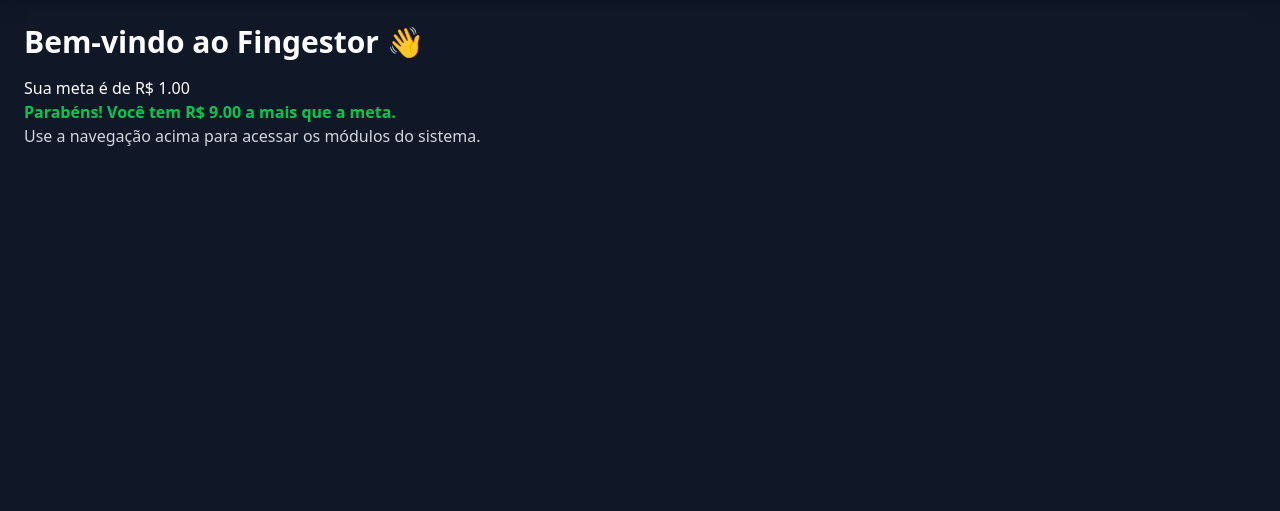
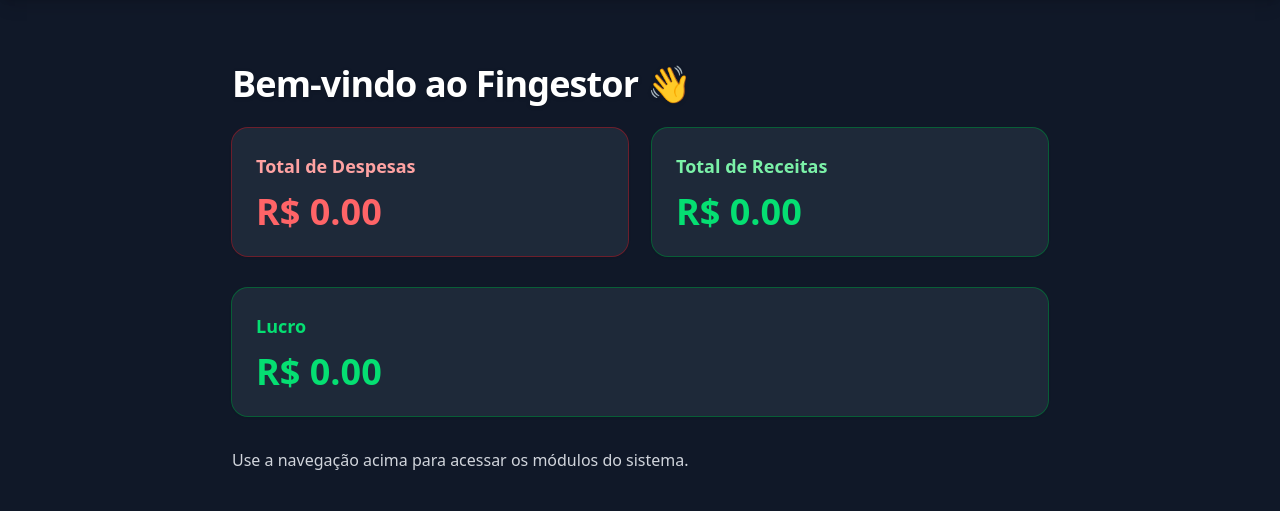
Before and after one commit to Jhonathanfeijo/fingestor, a Django app: page / in a window 1280 px wide. Shown: the part 64-575 px from the top of the page. Run offline with Django 5.2, Linux system fonts and the light colour scheme; a user stored in the database is signed in; tables that the repository leaves empty hold one stand-in row (values such as "Sample post"); style sheets or scripts are compiled from the project's sources; parts of the project's set-up code (start-up, migrations or seed data) failed here and were passed over; some libraries are stand-ins or nearby versions.

Commit message:
feat: adicioando dashboard na tela inicial

```diff
--- a/fingestor/views.py
+++ b/fingestor/views.py
@@ -7,11 +7,40 @@
 from usuario.forms import FormRegistroUsuario
 from usuario.models import Usuario
 
+from transacao.models import Transacao
 
+from django.db.models import Sum, Aggregate
+
+from django.contrib.auth.decorators import login_required
+
+
+@login_required
 def home(request):
-    usuario = request.user
-    diferenca = Decimal(usuario.valor) - Decimal(usuario.meta)
-    if diferenca < 0:
-        diferenca = diferenca * -1
-    context = { "diferenca" :  diferenca}
-    return render(request, "home.html", context)
+    user = request.user
+
+    # Somatório de despesas e receitas
+    despesas = (
+        Transacao.objects
+        .filter(usuario=user, tipo_transacao__descricao__iexact="Despesa")
+        .aggregate(total=Sum("valor"))
+        .get("total") or 0
+    )
+
+    receitas = (
+        Transacao.objects
+        .filter(usuario=user, tipo_transacao__descricao__iexact="Receita")
+        .aggregate(total=Sum("valor"))
+        .get("total") or 0
+    )
+
+    lucro = receitas - despesas
+
+    return render(
+        request,
+        "home.html",
+        {
+            'total_receitas': receitas,
+            "total_despesas": despesas,
+            "lucro": lucro,
+        },
+    )
--- a/templates/home.html
+++ b/templates/home.html
@@ -1,16 +1,41 @@
 {% extends "base.html" %}
+{% load static %}
+
 {% block content %}
-    <h1 class="text-3xl font-semibold mb-4">Bem-vindo ao Fingestor 👋</h1>
-    <!-- Aqui você pode colocar o conteúdo das páginas -->
-    <h2>Sua meta é de R$ {{ user.meta|floatformat:2 }}</h2>
+<section class="mx-auto max-w-4xl p-6 md:p-10 space-y-8">
 
-    {% if user.valor > user.meta %}
-      <p class="font-bold text-green-500">Parabéns! Você tem R$ {{ diferenca|floatformat:2 }} a mais que a meta.</p>
-    {% elif user.valor < user.meta %}
-      <p class="font-bold text-red-600">Ainda faltam R$ {{ diferenca|floatformat:2 }} para atingir sua meta.</p>
-    {% else %}
-      <p>Você atingiu sua meta 🎉</p>
-    {% endif %}
-    <p class="text-gray-300">Use a navegação acima para acessar os módulos do sistema.</p>
-    <!-- Aqui você pode colocar o conteúdo das páginas -->
+  <h1 class="text-3xl md:text-4xl font-extrabold tracking-tight drop-shadow mb-6">
+    Bem‑vindo ao Fingestor 👋
+  </h1>
+
+  <!-- DASHBOARDS -->
+  <div class="grid grid-cols-1 md:grid-cols-2 gap-6">
+    <!-- Total de Despesas -->
+    <div class="rounded-2xl bg-gray-800 p-6 ring-1 ring-red-500/40 shadow hover:bg-gray-600 duration-200">
+      <h2 class="text-lg font-semibold text-red-300 mb-3">Total de Despesas</h2>
+      <p class="text-4xl font-bold text-red-400">
+        R$ {{ total_despesas|floatformat:2 }}
+      </p>
+    </div>
+
+    <!-- Lucro -->
+    <div class="rounded-2xl bg-gray-800 p-6 ring-1 ring-green-500/40 shadow hover:bg-gray-600 duration-200">
+      <h2 class="text-lg font-semibold text-green-300 mb-3">Total de Receitas</h2>
+      <p class="text-4xl font-bold text-green-400">
+        R$ {{ total_receitas|floatformat:2 }}
+      </p>
+    </div>
+  </div>
+      <div class="rounded-2xl bg-gray-800 p-6 ring-1 ring-green-500/40 shadow hover:bg-gray-600 duration-200 {% if lucro >= 0 %}text-green-400{% else %}text-red-400{% endif %}">
+      <h2 class="text-lg font-semibold mb-3">Lucro</h2>
+      <p class="text-4xl font-bold">
+        R$ {{ lucro|floatformat:2 }}
+      </p>
+    </div>
+  </div>
+
+  <p class="mt-8 text-gray-300">
+    Use a navegação acima para acessar os módulos do sistema.
+  </p>
+</section>
 {% endblock content %}
```
Also changed, not shown: theme/static/css/dist/styles.css.
